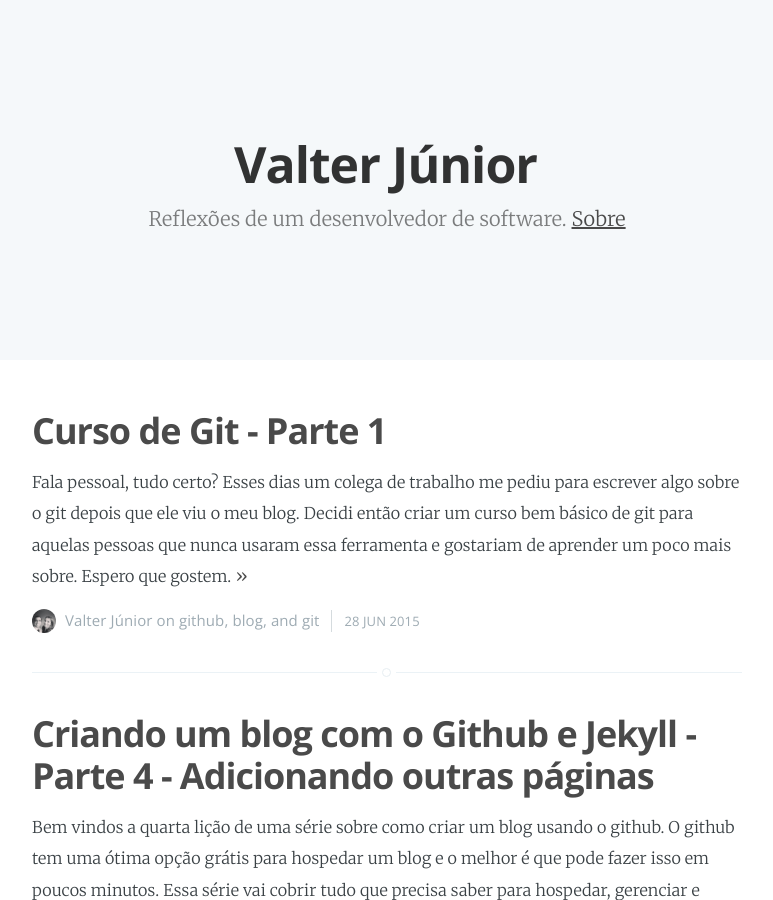
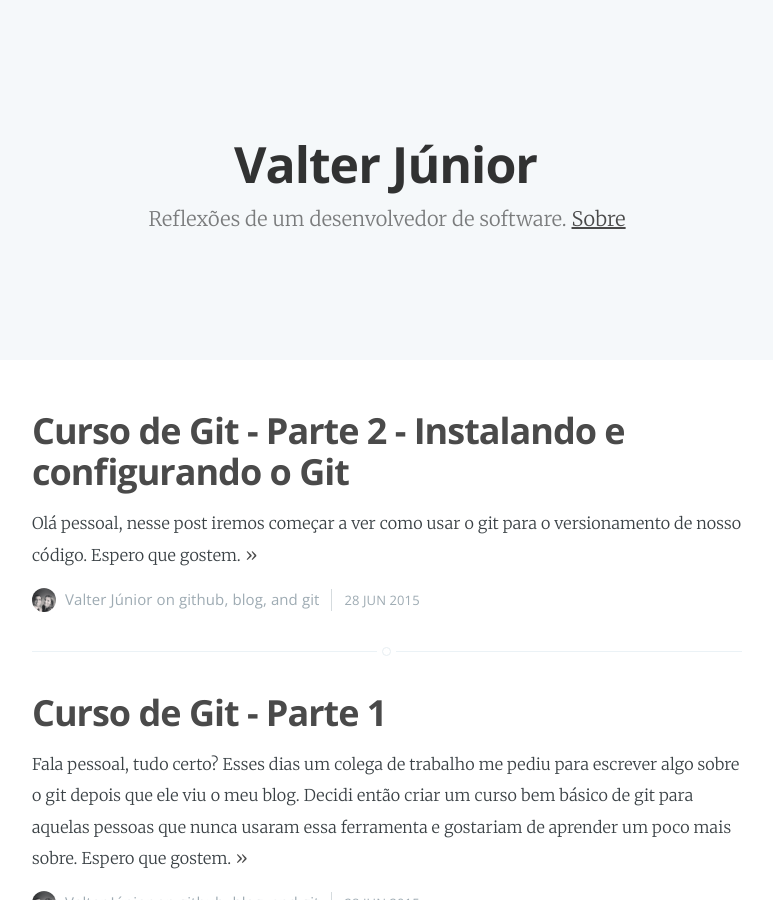
Before and after one commit to jvcjunior/jvcjunior.github.io, a Jekyll site: the page built from index.html, in a window 1280 px wide and 900 px high. Shown: the whole window, without its empty margins (253-1026 px from the left). Built offline with Jekyll 4.4.1, drawn with Linux system fonts in a browser that asks for light colours; Markdown is read by kramdown in place of the engine named in the settings; the list of posts is cut into pages by our own code; some of the changed lines change nothing that is shown.

Commit message:
Update 2015-07-09-curso-git-parte-2.markdown

```diff
--- a/_posts/2015-07-09-curso-git-parte-2.markdown
+++ b/_posts/2015-07-09-curso-git-parte-2.markdown
@@ -1,10 +1,74 @@
 ---
 layout: post
-title:  "Curso de Git - Parte 2"
+title:  "Curso de Git - Parte 2 - Instalando e configurando o Git"
 date:   2015-06-28 10:15:00
 categories: github blog git
 tags: github blog git
-published: false
+published: true
 ---
 
-Fala pessoal, tudo certo?
+Olá pessoal, nesse post iremos começar a ver como usar o git para o versionamento de nosso código. Espero que gostem.
+
+## Instalando e configurando o Git
+O Git é um software assim como qualquer outro. Por isso é necessário que façamos a instalação do mesmo no nosso computador. Mostrarei agora como fazer isso para Windows, Mac e Linux.
+
+#### Instalando no Linux
+Para instalar o Git no Ubuntu ou outra distribuição Debian, execute o seguinte no terminal:
+{% highlight ruby %}
+sudo apt-get install git
+{% endhighlight %}
+
+no Fedora, execute o seguinte:
+{% highlight ruby %}
+sudo yum install git
+{% endhighlight %}
+
+Para as demais distribuições, veja o comando em: [http:// git-scm.com/download/linux](http:// git-scm.com/download/linux)
+
+#### Instalando no Mac
+Existem diversas maneiras de instalar o Git no Mac. A mais fácil é provavelmente instalar a ferramenta **Xcode Command Line Tools**. No Mavericks (10.9) ou acima dessa versão vocÊ pode simplesmente tentar rodar algum comando git via terminal. Caso não tenha instalado ele vai perguntar se deseja instalar.
+
+Se preferia uam versão mais recente, você pode intalar via o binário. Um instalador Git para OSX é mantido e está disponível para download no site do Git, o link é [http://git-scm.com/download/mac](http://git-scm.com/download/mac)
+
+Ou vocÊ pode baixar o instalador gráfico do Git para o Mac a partir do link: [https://code.google.com/p/git-osx-installer/downloads](https://code.google.com/p/git-osx-installer/downloads)
+
+#### Instalando no Windows
+Também existem diversas maneiras de instalar o Git no Windows. VocÊ pode ir no site [http://git-scm.com/download/win](http://git-scm.com/download/win) e o download vai começar automaticamente.
+
+Outra maneira fácil de ter o Git instalado é por instalar o Github para Windows. O instalador inclui uma versão de linha de comando do Git assim com interface gráfica. Você pode fazer o download no link [http://windows.github.com](http://windows.github.com)
+
+## Configurando o Git
+Agora que você tem o Git em seu sistema, você pode querer fazer algumas coisas para customizar seu ambiente Git. Você só precisa fazer uma vez; as configurações serão mantidas entre atualizações. Você também poderá alterá-las a qualquer momento executando os comandos novamente.
+
+#### Identidade
+A primeira coisa que você deve fazer quando instalar o Git é definir o seu nome de usuário e endereço de e-mail. Isso é importante porque todos os commits no Git utilizam essas informações, e está imutavelmente anexado nos commits que você realiza:
+
+{% highlight ruby %}
+$ git config --global user.name "Valter Junior"
+$ git config --global user.email valter.junior@github.io
+{% endhighlight %}
+
+Relembrando, você só precisará fazer isso uma vez caso passe a opção --global, pois o Git sempre usará essa informação para qualquer coisa que você faça nesse sistema. Caso você queira sobrepor estas com um nome ou endereço de e-mail diferentes para projetos específicos, você pode executar o comando sem a opção --global quando estiver no próprio projeto.
+
+#### Editor
+Agora que sua identidade está configurada, você pode configurar o editor de texto padrão que será utilizado quando o Git precisar que você digite uma mensagem. Por padrão, Git usa o editor padrão do sistema, que é geralmente Vi ou Vim. Caso você queira utilizar um editor diferente, tal como o Emacs, você pode executar o seguinte:
+
+{% highlight ruby %}
+$ git config --global core.editor emacs
+{% endhighlight %}
+
+#### Verificando Suas Configurações
+Caso você queira verificar suas configurações, você pode utilizar o comando git config --list para listar todas as configurações que o Git encontrar naquele momento:
+
+{% highlight ruby %}
+$ git config --list
+user.name=Valter Junior
+user.email=valter.junior@github.io
+color.status=auto
+color.branch=auto
+color.interactive=auto
+color.diff=auto
+...
+{% endhighlight %}
+
+Bom galerinha, é isso por esse post. No próximo vamos começar a colocar a mão na massa! Até lá. ;)
```
